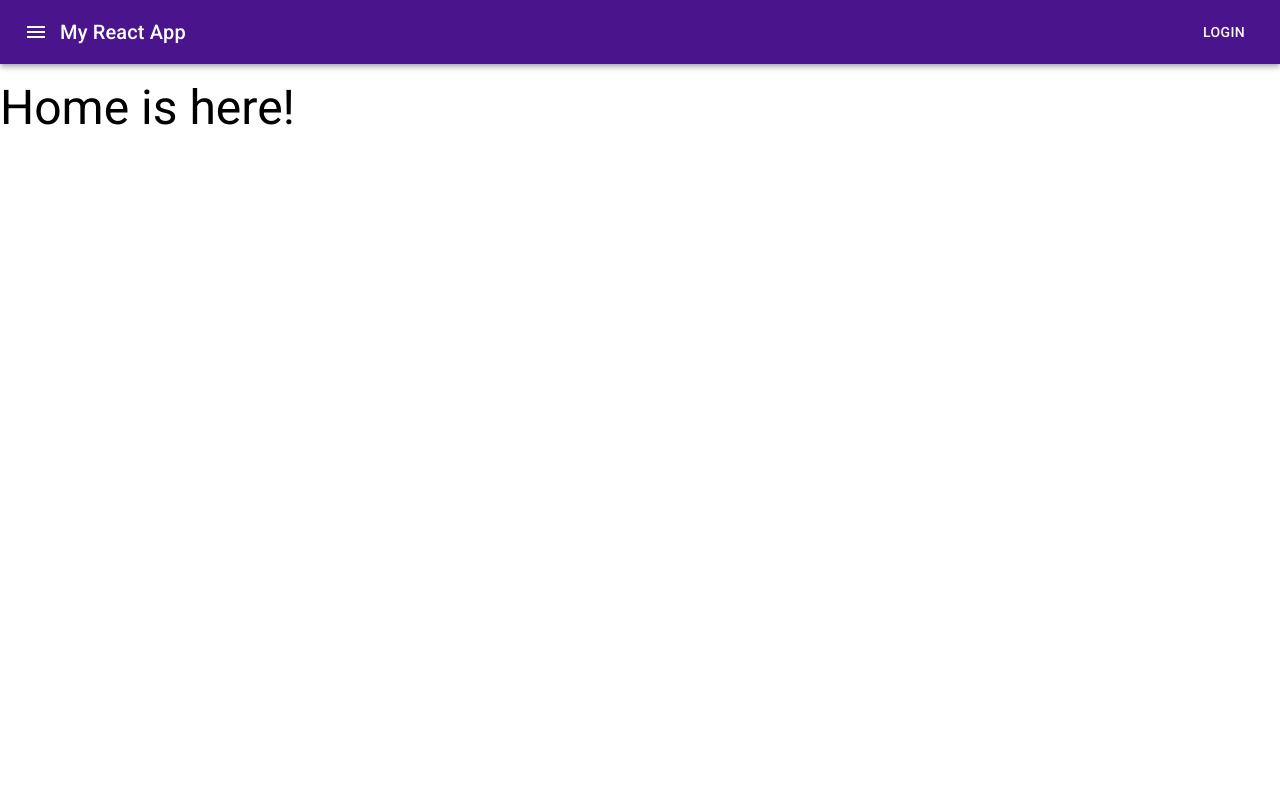
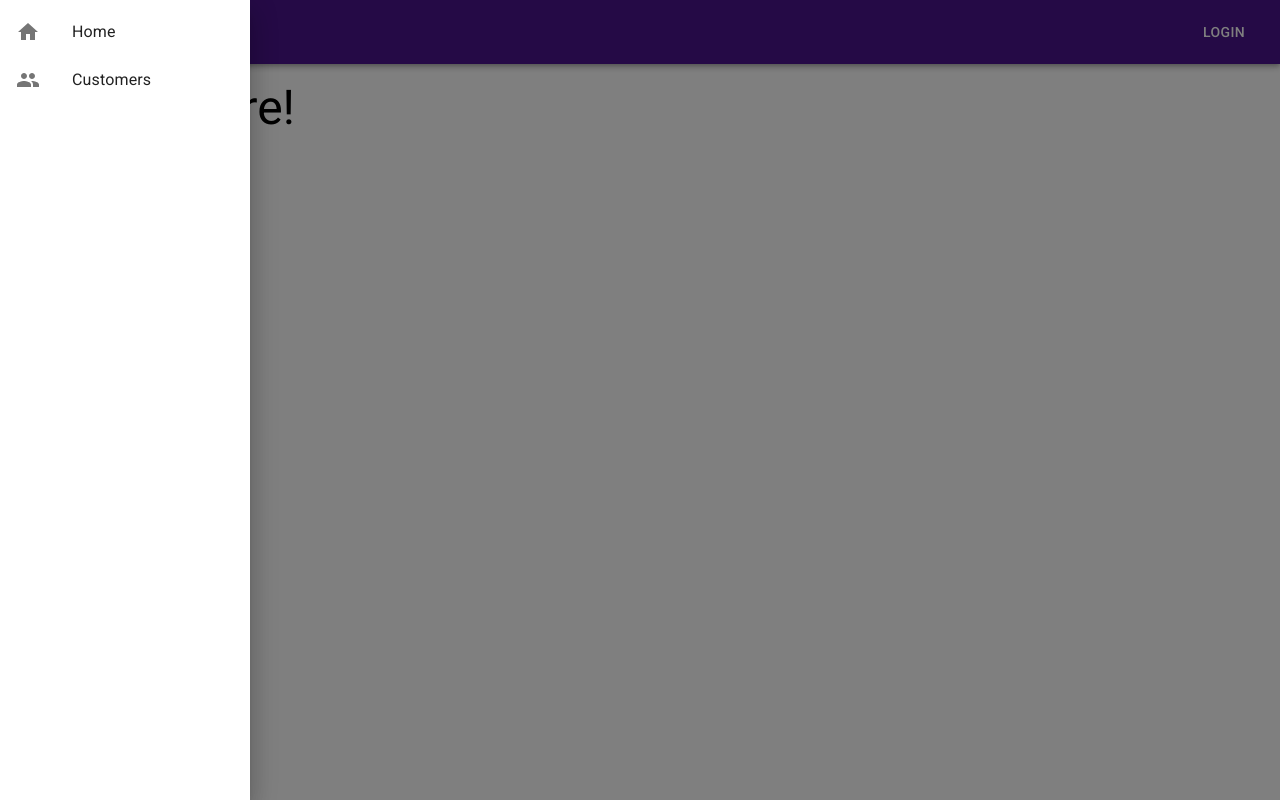
Before and after one commit to souluizfelipe/react-app-mareial-ui-and-react_router, a React (Create React App) app: page / in a window 1280 px wide. Both pictures are taken after a click on the button "menu". Built offline with nearby package versions, Linux system fonts and the light colour scheme.

Commit message:
Add drawer menu to Header and routered to pages home and customers

```diff
--- a/src/App.js
+++ b/src/App.js
@@ -11,8 +11,8 @@
 
 function App() {
   return (
-    <TemplateDefault>
-      <Router>
+    <Router>
+      <TemplateDefault>
         <Switch>
           <Route path='/customers' >
             <TemplatePage title="Customers" Component={Customers} />
@@ -21,8 +21,8 @@
             <TemplatePage title="Home is here!" Component={Home} />
           </Route>
         </Switch>
-      </Router>
-    </TemplateDefault>
+      </TemplateDefault>
+    </Router>
   )
 }
 
--- a/src/partials/Header/Header.js
+++ b/src/partials/Header/Header.js
@@ -1,22 +1,44 @@
+import { useState } from 'react'
+import { useHistory } from 'react-router'
+
 import {
   AppBar,
   Toolbar,
   IconButton,
   Typography,
-  Button
+  Button,
+  Drawer,
+  List,
+  ListItem,
+  ListItemText,
+  ListItemIcon
 } from '@material-ui/core'
 
 import MenuIcon from '@material-ui/icons/Menu'
+import HomeIcon from '@material-ui/icons/Home'
+import PeopleIcon from '@material-ui/icons/People'
 
 import useStyles from './Header.styles'
 
 const Header = () => {
   const classes = useStyles()
+  const history = useHistory()
+
+  const [ menuOpen, setMenuOpen ] = useState(false)
+
+  const handleToggleMenu = () => {
+    setMenuOpen(!menuOpen)
+  }
+
+  const handlePageChange = (route) => {
+    history.push(route)
+  }
 
   return(
+    <>
       <AppBar position="static">
         <Toolbar>
-        <IconButton edge="start"  color="inherit" aria-label="menu">
+          <IconButton edge="start"  color="inherit" aria-label="menu" onClick={() => handleToggleMenu()} >
             <MenuIcon />
           </IconButton>
           <Typography variant="h6" className={classes.title} >
@@ -25,6 +47,23 @@
           <Button color="inherit">Login</Button>
         </Toolbar>
       </AppBar>
+      <Drawer open={menuOpen} onClose={() => handleToggleMenu()} >
+        <List className={classes.list}>
+          <ListItem button onClick={() => handlePageChange('/')}>
+            <ListItemIcon>
+              <HomeIcon />
+            </ListItemIcon>
+            <ListItemText primary="Home" />
+          </ListItem>
+          <ListItem button onClick={() => handlePageChange('/customers')}>
+            <ListItemIcon>
+              <PeopleIcon />
+            </ListItemIcon>
+            <ListItemText primary="Customers" />
+          </ListItem>
+        </List>
+      </Drawer>
+    </>
   )
 }
 
--- a/src/partials/Header/Header.styles.js
+++ b/src/partials/Header/Header.styles.js
@@ -4,7 +4,9 @@
   title: {
     flexGrow: 1,
   },
-
+  list: {
+    width: 250
+  }
 }))
 
 export default useStyles
```
Lines whose indentation alone changed are shown as unchanged.
